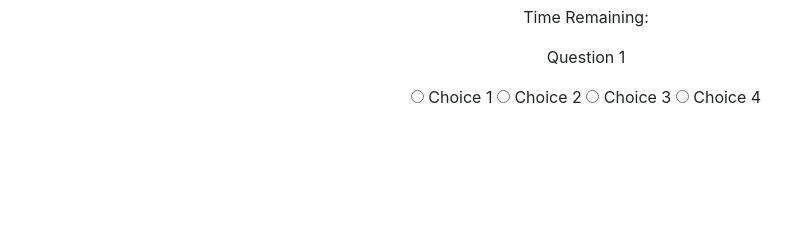
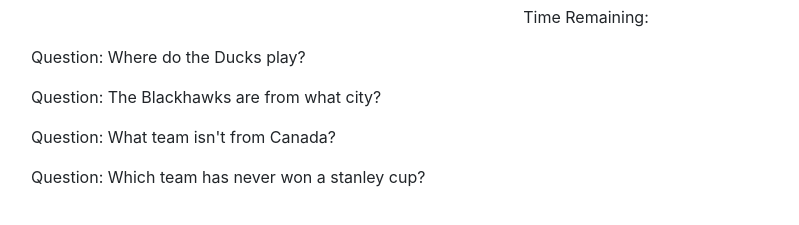
Before and after one commit to ThomasSeaman/TriviaGame, a plain HTML site: page index.html in a window 1280 px wide. Shown: the part 51-276 px from the top of the page, without its empty margins (54-853 px from the left). Drawn offline with nearby package versions, Linux system fonts and the light colour scheme.

Commit message:
jquery start

```diff
--- a/assets/javascript/app.js
+++ b/assets/javascript/app.js
@@ -7,62 +7,70 @@
 
     var questions = [
         {
-            "question" : "Question 1?",
-            "choices" : ["Choice 1","Choice 2","Choice 3","Choice 4"],
+            "question" : "Where do the Ducks play?",
+            "choices" : ["Chicago","Montreal","Oregon","Anaheim"],
+            "answerIndex" : 3
+        },
+        {
+            "question" : "The Blackhawks are from what city?",
+            "choices" : ["New York","Chicago","Las Vegas","Atlanta"],
             "answerIndex" : 1
         },
         {
-            "question" : "Question 2?",
-            "choices" : ["Choice 1","Choice 2","Choice 3","Choice 4"],
-            "answerIndex" : 2
+            "question" : "What team isn't from Canada?",
+            "choices" : ["Red Wings","Canadians","Maple Leafs","Senators"],
+            "answerIndex" : 0
         },
         {
-            "question" : "Question 3?",
-            "choices" : ["Choice 1","Choice 2","Choice 3","Choice 4"],
-            "answerIndex" : 3
-        },
-        {
-            "question" : "Question 4?",
-            "choices" : ["Choice 1","Choice 2","Choice 3","Choice 4"],
-            "answerIndex" : 4
+            "question" : "Which team has never won a stanley cup?",
+            "choices" : ["Bruins","Redwings","Blues","Maple Leafs"],
+            "answerIndex" : 2
         }
     ];
-    // example of how to get into this object
-    // questions[2].choices[2]
+
+    gameBegin();
 
     function gameBegin (){
-        for(var i = 0; i < questions.length; i++){
-        }
-    }
 
-    showQuestion()
+        showQuestions()
 
-    function showQuestion () {
-        $('<div/>', {'id':'question-container'}).appendTo("#question-group");
+        function showQuestions () {
+            $('<div id="question" class="row"></div>').appendTo('#question-group');
+            $('<div id="question-column" class="col-lg-12">').appendTo('#question');
+            $('<div id="question-text">').appendTo('#question-column');
 
 
-    //    run through and recreate HTML from page into
+            for(var i = 0; i < questions.length; i++){
+                console.log(questions[i].question);
+                $('#question-text').append('<p id="question-paragraph" class="row">Question: ' + questions[i].question);
+                console.log(questions[i].choices);
 
-        //         <div id="question1" class="row">
-        //             <div class="col-lg-12">
-        //                 <p id="question-text">Question 1</p>
-        //             </div>
-        //         </div>
 
-        //         <div id="questionanswer1" class="row">
-        //             <div class="col-md-12">
-                        // for loop to loop through choices property array for this question object
-        //                 <input type="radio" name="radiogroup1" value="choice1" id="choice1">
-        //                 <label id="choicelabel1" for"choice1">Choice 1</label>
+                // for(var i = 0; i < questions.choices[0].length; i++){
 
-        //             </div>
-        //         </div>
+                // }
 
-        function getRadioChoices (){
-            // <div class="col-md-12">
-            // <input type="radio" name="radiogroup1" value="choice1" id="choice1">
-            // <label id="choicelabel1" for"choice1">Choice 1</label>
+            // $('<div id="question-choices">').appendTo('#question-text');
+            // $('<div id="question-choices-row" class="row">').appendTo('#question-choices');
+            // $('<div id="question-choices-column" class="col-lg-12">').appendTo('#question-choices-row');
+            // $('#question-choices-column').append('<input type="radio" id="radio-choices"><label id="choice-label">' + questions[0].choices[0] + '</label>');
+            // $('#question-choices-column').append('<input type="radio" id="radio-choices"><label id="choice-label">' + questions[0].choices[1] + '</label>');
+            // $('#question-choices-column').append('<input type="radio" id="radio-choices"><label id="choice-label">' + questions[0].choices[2] + '</label>');
+            // $('#question-choices-column').append('<input type="radio" id="radio-choices"><label id="choice-label">' + questions[0].choices[3] + '</label>');
+            }
+
+
+
+
+                // function getRadioChoices (){
+                //     for(i = 0; i < questions.choices[0].length; i++){
+                //         console.log(this)
+                //         $('#question-choices-column').append('<input type="radio" id="radio-choices"><label id="choice-label">' + questions[0].choices[0] + '</label>');
+                //     }
+                // }
+            }
         }
-    }
+
+
 
 });
--- a/index.html
+++ b/index.html
@@ -24,30 +24,7 @@
         </div>
 
         <div class="container" id="question-group">
-            <div class="question-container">
-                <div id="question1" class="row">
-                    <div class="col-lg-12">
-                        <p id="question-text">Question 1</p>
-                    </div>
-                </div>
 
-                <div id="questionanswer1" class="row">
-                    <div class="col-md-12">
-                        <input type="radio" name="radiogroup1" value="choice1" id="choice1">
-                        <label id="choicelabel1" for"choice1">Choice 1</label>
-
-                        <input type="radio" name="radiogroup1" value="choice2" id="choice2">
-                        <label id="choicelabel2" for"choice2">Choice 2</label>
-
-                        <input type="radio" name="radiogroup1" value="choice3" id="choice3">
-                        <label id="choicelabel3" for"choice3">Choice 3</label>
-
-                        <input type="radio" name="radiogroup1" value="choice4" id="choice4">
-                        <label id="choicelabel4" for"choice4">Choice 4</label>
-                    </div>
-                </div>
-
-            </div>
         </div>
 
 
```
Also changed, not shown: 1 other file.
